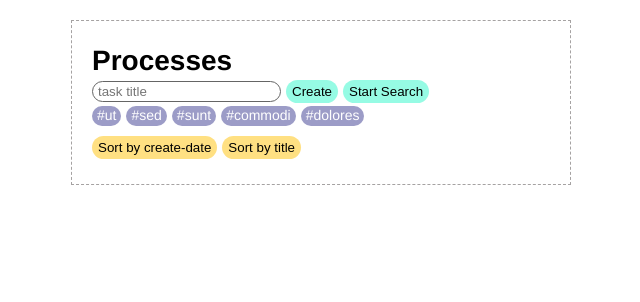
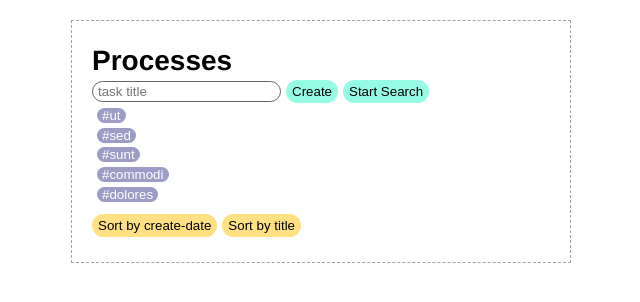
Before and after one commit to ViktoryiaYatskova/task-manager, a React (Create React App) app: page / in a window 1280 px wide. Shown: the top 302 px of the page, without its empty margins (319-959 px from the left). Built offline with nearby package versions, Linux system fonts and the light colour scheme.

Commit message:
#7: make labels trigger search

```diff
--- /dev/null
+++ b/src/api/subTasks/findSubTasksByLabel.js
@@ -0,0 +1,11 @@
+import Storage from 'utils/storage';
+import delay from 'utils/delay';
+
+export default delay(searchLabel => {
+  const subTasks = Storage.subTasks.get();
+  const lowerCasedLabel = searchLabel.toLowerCase();
+
+  return subTasks.filter(subTask =>
+    subTask.labels.some(label => label.toLowerCase() === lowerCasedLabel),
+  );
+});
--- a/src/api/subTasks/index.js
+++ b/src/api/subTasks/index.js
@@ -1,5 +1,6 @@
 import deleteSubTask from './deleteSubTask';
 import fetchSubTasks from './fetchSubTasks';
 import findSubTasks from './findSubTasks';
+import findSubTasksByLabel from './findSubTasksByLabel';
 
-export { deleteSubTask, fetchSubTasks, findSubTasks };
+export { deleteSubTask, fetchSubTasks, findSubTasks, findSubTasksByLabel };
--- a/src/components/atoms/Button/Button.styles.js
+++ b/src/components/atoms/Button/Button.styles.js
@@ -12,4 +12,9 @@ export const Wrapper = styled.button`
   &.yellow-button {
     background-color: #ffe082;
   }
+
+  &.purple-button {
+    background-color: #9c9cc7;
+    color: #fff;
+  }
 `;
--- a/src/components/molecules/LabelsList/LabelsList.js
+++ b/src/components/molecules/LabelsList/LabelsList.js
@@ -1,43 +1,44 @@
 import React, { useCallback } from 'react';
 import PropTypes from 'prop-types';
+import { useDispatch } from 'react-redux';
+import { searchSubTasksByLabelAction } from 'reducers/subTasksReducer/actions';
 import { LabelsListContainer, LabelStyled } from './LabelsList.styles';
 
 // TODO: move to atoms
-const Label = ({ label, onClick }) => {
-  const handleClick = useCallback(() => onClick(label), [onClick, label]);
+const Label = ({ label }) => {
+  const dispatch = useDispatch();
+  const handleClick = useCallback(
+    () => dispatch(searchSubTasksByLabelAction(label)),
+    [dispatch, searchSubTasksByLabelAction, label],
+  );
 
   return (
-    <LabelStyled className="label" onClick={handleClick}>
+    <LabelStyled className="label purple-button" onClick={handleClick}>
       #{label}
     </LabelStyled>
   );
 };
 
-Label.defaultProps = {
-  onClick: () => null,
+Label.propTypes = {
+  label: PropTypes.string.isRequired,
 };
 
-Label.propTypes = {
-  label: PropTypes.string.isRequired,
-  onClick: PropTypes.func,
-};
-
-const LabelsList = ({ labels, onLabelClick }) => (
+const LabelsList = ({ labels }) => (
   <LabelsListContainer>
     {labels.map(label => (
-      <Label key={label} label={label} onClick={onLabelClick} />
+      <li key={label}>
+        <Label label={label} />
+      </li>
     ))}
   </LabelsListContainer>
 );
 
 LabelsList.defaultProps = {
   labels: [],
-  onLabelClick: () => null,
 };
 
 LabelsList.propTypes = {
   labels: PropTypes.arrayOf(PropTypes.string),
-  onLabelClick: PropTypes.func,
 };
 
 export default LabelsList;
--- a/src/components/molecules/LabelsList/LabelsList.styles.js
+++ b/src/components/molecules/LabelsList/LabelsList.styles.js
@@ -1,15 +1,16 @@
 import styled from 'styled-components';
+import { Button } from 'components/atoms';
 
-export const LabelStyled = styled.li`
+export const LabelStyled = styled(Button)`
   display: inline-block;
   margin-right: 5px;
   padding: 0 5px;
-
-  border-radius: 1em;
-  background-color: #9c9cc7;
-  color: #fff;
 `;
 
 export const LabelsListContainer = styled.ul`
   margin: 3px 0 10px;
+
+  & > li {
+    display: 'inline-block';
+  }
 `;
--- a/src/components/organisms/FiltersPanel/FiltersPanel.js
+++ b/src/components/organisms/FiltersPanel/FiltersPanel.js
@@ -1,5 +1,4 @@
 import React, { useMemo } from 'react';
-// import PropTypes from 'prop-types';
 import { LabelsList } from 'components/molecules';
 
 const FiltersPanel = () => {
--- a/src/helpers/subTaskHelpers.js
+++ b/src/helpers/subTaskHelpers.js
@@ -1,3 +1,3 @@
 export const isLastSubTask = (subTaskId, subTasksList) =>
   !subTasksList.length ||
-  (subTasksList.length === 1 && !!subTasksList.find(({ id }) => id === subTaskId));
+  (subTasksList.length === 1 && subTasksList.some(({ id }) => id === subTaskId));
--- a/src/reducers/appReducer/appReducer.js
+++ b/src/reducers/appReducer/appReducer.js
@@ -1,4 +1,5 @@
 import { createReducer } from '@reduxjs/toolkit';
+import { searchSubTasksByLabelAction } from 'reducers/subTasksReducer/actions';
 import { setAppModeAction, searchItemsAction } from './actions';
 
 const initialTasksState = {
@@ -8,6 +9,12 @@ const initialTasksState = {
 
 const appReducer = createReducer(initialTasksState, builder => {
   builder
+    // TODO: get rid of using alian action
+    .addCase(searchSubTasksByLabelAction, state => ({
+      ...state,
+      isSearchMode: true,
+      searchQuery: '',
+    }))
     .addCase(setAppModeAction, (state, { payload: isSearchMode }) => ({
       ...state,
       isSearchMode,
--- a/src/reducers/subTasksReducer/actions.js
+++ b/src/reducers/subTasksReducer/actions.js
@@ -6,3 +6,4 @@ export const subTasksSetFoundAction = createAction('subTasks/set/found');
 export const subTasksResetFoundAction = createAction('subTask/reset/found');
 export const subTaskDeleteAction = createAction('subTask/delete');
 export const subTaskDeleteSucceedAction = createAction('subTask/delete/success');
+export const searchSubTasksByLabelAction = createAction('subTask/search:byLabel');
--- a/src/sagas/subTasksSaga.js
+++ b/src/sagas/subTasksSaga.js
@@ -1,11 +1,12 @@
 import { put, takeEvery, call, takeLatest } from 'redux-saga/effects';
-import { fetchSubTasks, deleteSubTask, findSubTasks } from 'api/subTasks';
+import { fetchSubTasks, deleteSubTask, findSubTasks, findSubTasksByLabel } from 'api/subTasks';
 import {
   subTasksFetchAction,
   subTasksSetAction,
   subTaskDeleteAction,
   subTaskDeleteSucceedAction,
   subTasksSetFoundAction,
+  searchSubTasksByLabelAction,
 } from 'reducers/subTasksReducer/actions';
 import { searchItemsAction } from 'reducers/appReducer/actions';
 import logError from 'utils/logger';
@@ -18,6 +19,12 @@ export function* fetchSubTasksSaga({ payload: taskId }) {
 
 export function* findSubTasksSaga({ payload: title }) {
   const subTasks = yield call(findSubTasks, title);
+
+  yield put(subTasksSetFoundAction(subTasks));
+}
+
+export function* findSubTasksByLabelSaga({ payload: label }) {
+  const subTasks = yield call(findSubTasksByLabel, label);
 
   yield put(subTasksSetFoundAction(subTasks));
 }
@@ -39,4 +46,5 @@ export function* watchSubTasksActions() {
   yield takeEvery(subTasksFetchAction.type, fetchSubTasksSaga);
   yield takeEvery(subTaskDeleteAction.type, deleteSubTaskSaga);
   yield takeLatest(searchItemsAction.type, findSubTasksSaga);
+  yield takeLatest(searchSubTasksByLabelAction.type, findSubTasksByLabelSaga);
 }
```
